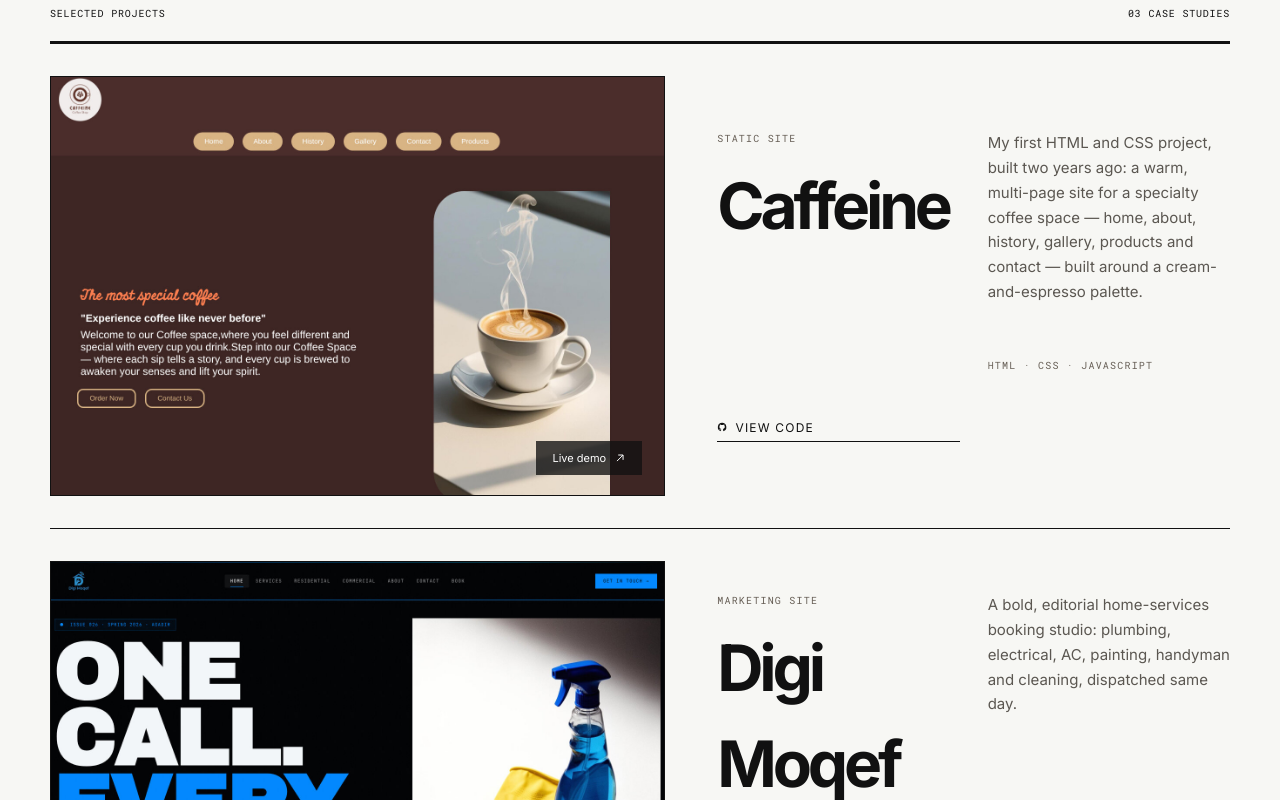
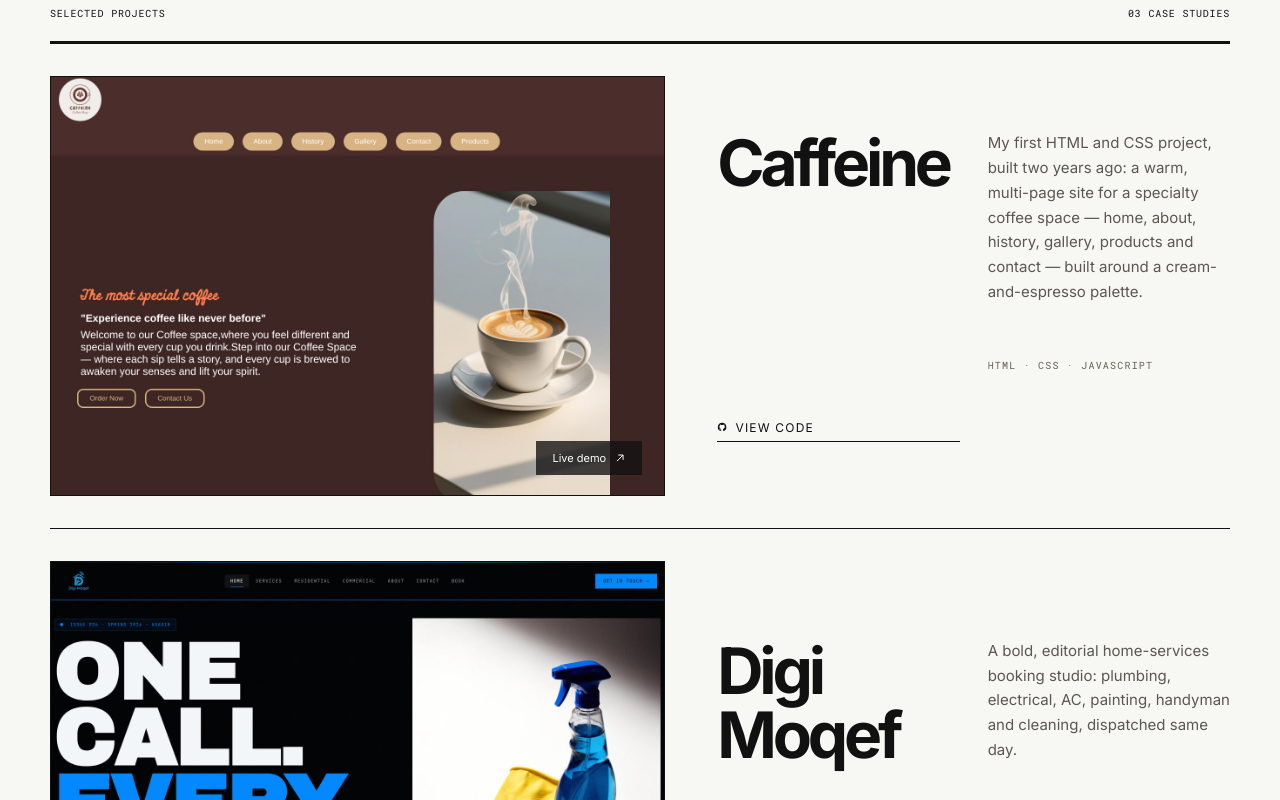
Before and after one commit to YSF2004/portfolio, a Next.js app: page / in a window 1280 px wide. Shown: the part 820-1620 px from the top of the page. Built offline with nearby package versions, Linux system fonts and the light colour scheme.

Commit message:
Remove category labels from project cards
Co-Authored-By: Claude Opus 5.5 <noreply@anthropic.com>
Claude-Session: https://claude.ai/code/session_01JceNc7R4ZjjKorkiABkiC9

```diff
--- a/app/globals.css
+++ b/app/globals.css
@@ -60,8 +60,8 @@ h1 em, .about h2 em { color: #d62a1e; font-style: normal; font-weight: inherit;
 .view-project { position: relative; z-index: 1; position: absolute; right: 22px; bottom: 20px; font-size: 11px; display: flex; gap: 8px; align-items: center; color: #fff; background: rgba(17,17,17,.78); padding: 9px 16px; transition: gap .25s ease, background .25s ease; }
 .project-visual:hover .view-project, .project-visual:focus-visible .view-project { gap: 14px; background: #d62a1e; }
 .project-copy { display: grid; grid-template-columns: 1fr 1fr; gap: 28px; align-items: start; }
-.project-copy > div p, .meta { color: #675f56; font-size: 10px; text-transform: uppercase; letter-spacing: .12em; }
-.project-copy h2 { font-size: clamp(40px, 5vw, 70px); font-weight: 700; letter-spacing: -.065em; margin-top: 12px; transition: color .25s ease; }
+.meta { color: #675f56; font-size: 10px; text-transform: uppercase; letter-spacing: .12em; }
+.project-copy h2 { font-size: clamp(40px, 5vw, 70px); font-weight: 700; letter-spacing: -.065em; line-height: 1; transition: color .25s ease; }
 .project:has(a:hover) .project-copy h2 { color: #d62a1e; }
 .summary { color: #5b5751; line-height: 1.65; font-size: 15px; }
 .meta { grid-column: 2; margin-top: 25px; }
--- a/components/ProjectRow.tsx
+++ b/components/ProjectRow.tsx
@@ -41,10 +41,7 @@ export function ProjectRow({ project }: { project: Project }) {
       </VisualLink>
 
       <div className="project-copy">
-        <div>
-          <p className="mono">{project.category}</p>
-          <h2>{project.name}</h2>
-        </div>
+        <h2>{project.name}</h2>
         <p className="summary">{project.summary}</p>
         <p className="meta mono">{project.tech.join(" · ")}</p>
         {project.repoUrl && (
--- a/data/projects.ts
+++ b/data/projects.ts
@@ -2,7 +2,6 @@ export type Project = {
   slug: string;
   name: string;
   tone: "caffeine" | "moqef" | "kelus";
-  category: string;
   summary: string;
   image: string;
   tech: string[];
@@ -16,7 +15,6 @@ export const projects: Project[] = [
     slug: "caffeine",
     name: "Caffeine",
     tone: "caffeine",
-    category: "Static site",
     summary:
       "My first HTML and CSS project, built two years ago: a warm, multi-page site for a specialty coffee space — home, about, history, gallery, products and contact — built around a cream-and-espresso palette.",
     image: "/projects/caffeine-hd.jpg",
@@ -29,7 +27,6 @@ export const projects: Project[] = [
     slug: "digi-moqef",
     name: "Digi Moqef",
     tone: "moqef",
-    category: "Marketing site",
     summary:
       "A bold, editorial home-services booking studio: plumbing, electrical, AC, painting, handyman and cleaning, dispatched same day.",
     image: "/projects/digimoqef-hd.jpg",
@@ -42,7 +39,6 @@ export const projects: Project[] = [
     slug: "kelus",
     name: "Kelus",
     tone: "kelus",
-    category: "Study app",
     summary:
       "A local-first study app that turns a student's own notes into short recall sessions and an adaptive study plan.",
     image: "/projects/kelus-hd.jpg",
```
